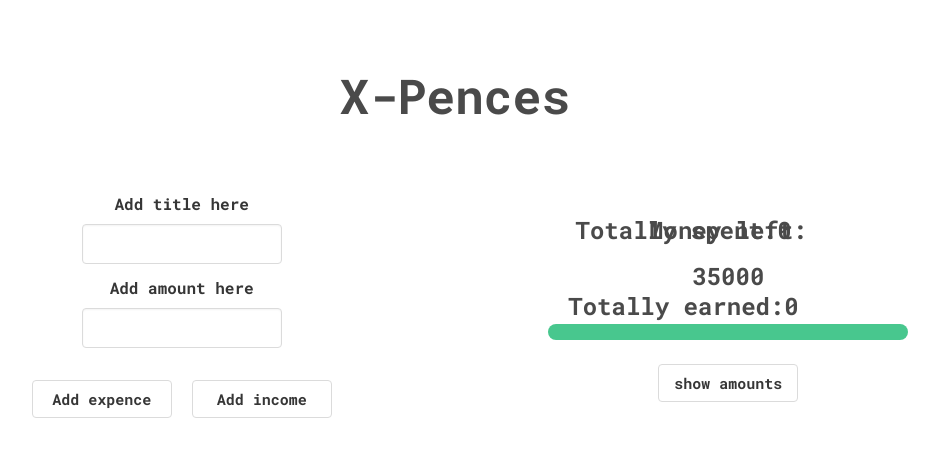
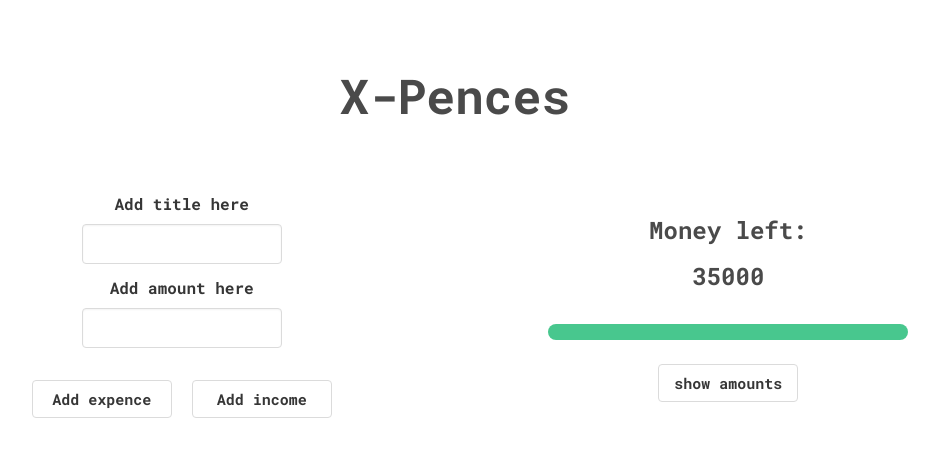
Before and after one commit to IVxVI/Money-tracker, a React (Vite) app: page / in a window 1280 px wide. Shown: the top 456 px of the page, without its empty margins (185-1124 px from the left). Built offline with nearby package versions, Linux system fonts and the light colour scheme.

Commit message:
Fix visibility of storages

```diff
--- a/src/components/Info/Info.tsx
+++ b/src/components/Info/Info.tsx
@@ -25,7 +25,7 @@ export const Info: React.FC<Props> = ({
 }) => {
   const [shownAmounts, setShownAmounts] = useState(false);
   const handleVisibility = () => {
-    setShownAmounts(!shownAmounts)
+    setShownAmounts(prevState => !prevState);
   }
 
   return (
@@ -86,7 +86,7 @@ export const Info: React.FC<Props> = ({
 
       <div className={
         classNames( 'info__block', 'info__block-amounts',
-          {'is-hidden': shownAmounts}
+          {'is-hidden': !shownAmounts}
         )
       }>
         <h2
```
